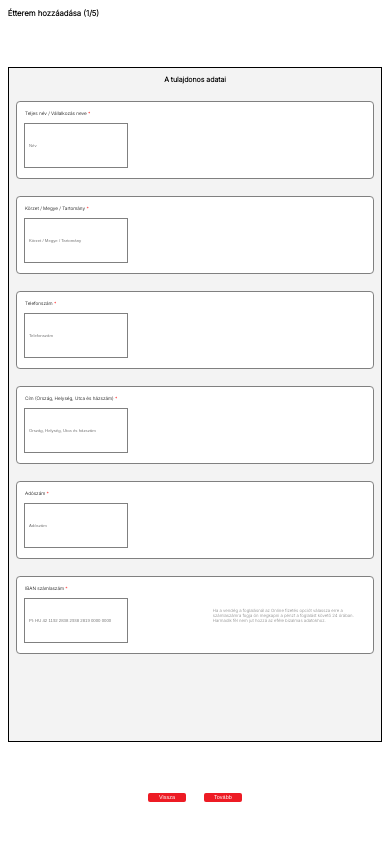
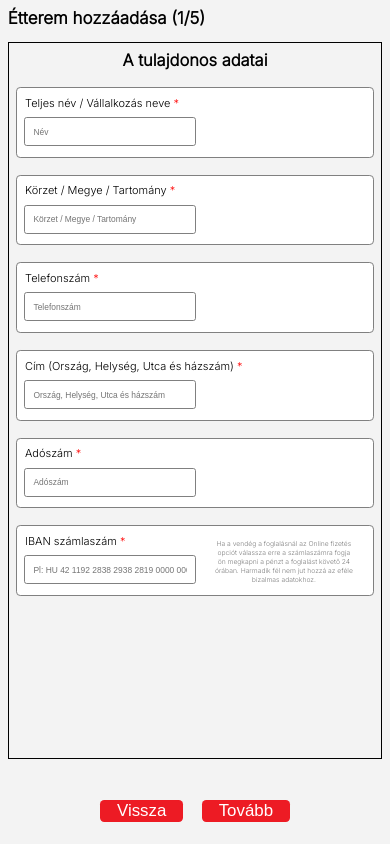
Before and after one commit to Adammihaly/loadeat, a PHP site: page /etterem_hozzaadas.html in a window 390 px wide. Run offline with PHP 8.4, Linux system fonts and the light colour scheme.

Commit message:
Responsive kesz. Design kell javitani

```diff
--- a/css/etterem_hozzaadas.css
+++ b/css/etterem_hozzaadas.css
@@ -10,6 +10,7 @@ body
     font-family: 'Inter';
     position: relative;
     height: 100dvh;
+    background-color: rgb(243, 243, 243);
 }
 
 h1
@@ -23,7 +24,6 @@ form
 {
 
     height: 80vh;
-    border: 1px solid black;
     position: relative;
 
     & section
@@ -39,7 +39,6 @@ form
         font-size: 1.2vw;
         display: flex;
         flex-direction: column;
-        background-color: rgb(243, 243, 243);
         gap: 2vh;
 
 
@@ -56,7 +55,7 @@ form
             padding-block-end: 3vw;
             padding-block-start: 2vw;
             padding-inline: 2vw;
-            border-radius: 1vw;
+            border-radius: .3vw;
             border: 1px solid gray;
             background-color: white;
             gap: 1vh;
@@ -170,3 +169,110 @@ form
         border-radius: .5vw;
     }
 }
+
+
+@media (max-width:850px) {
+
+    h1
+    {
+        font-size: 2vh;
+        margin: 0;
+        height: 4vh;
+    }
+
+    form
+    {
+        height: 85dvh;
+        border: 1px solid black;
+
+        & section
+        {
+            font-size: 1.3vh;
+
+            .input_field
+            {
+                border-radius: .5vh;
+
+                & input
+                {
+                    width: 50%;
+                    padding: 1vh;
+                    height: fit-content;
+                    outline: solid 1px gray;
+                    border: none;
+                    font-size: 1vh;
+                    border-radius: .2vh;
+                }
+
+                & i
+                {
+                    font-size: .8vh;
+                    text-align: center;
+                }
+
+                & textarea
+                {
+                    font-size: 1vh;
+                }
+
+            }
+
+            .checkbox_field
+            {
+
+
+                & p
+                {
+                    font-size: 1.1vh;
+                }
+
+                .container
+                {
+                    transform: translateY(-10%);
+                }
+
+                & input
+                {
+                    /* margin-top: .5vh; */
+                    width: .8vh;
+                    transform: translateY(35%);
+
+
+                }
+
+                & label
+                {
+                    font-size: 1vh;
+                }
+
+
+                & i
+                {
+                    transform: translate(10%,-40%);
+                    font-size: .8vh;
+                    text-align: center;
+                }
+            }
+
+            .kep_field
+            {
+                & input
+                {
+                    margin-top: 1vh;
+                    font-size: 1vh;
+                }
+            }
+        }
+    }
+
+    .buttons
+    {
+        & button
+        {
+            border-radius: .5vh;
+            font-size: 2vh;
+            width: fit-content;
+            padding-inline: 2vh;
+        }
+    }
+}
--- a/etterem_hozzaadas.html
+++ b/etterem_hozzaadas.html
@@ -59,11 +59,13 @@
             </div>
             <div class="checkbox_field">
                 <p>Fizetési lehetőségek az ön étterme esetében <span style="color: red;"> *</span></p>
+                <div class="container">
                 <input type="checkbox" id="fizetes_készpénz" name="fizetes_készpénz">
                 <label for="fizetes_készpénz">Helyszini készpénzes fizetés<br></label>
                 <input type="checkbox" id="fizetes_kartya" name="fizetes_kartya">
                 <label for="fizetes_kartya">Helyszini kártyás fizetés</label>
                 <i><strong>Mi a helyzet az Online fizetéssel?</strong><br>Az Online fizetést NEM lehet kikapcsolni, tehát ez a funkció autómatikusan be van aktiválva minden lakásétterem részére. Amennyiben ez önnek problémát okoz, kérjük keresse fel ügyfélszolgálatunk.</i>
+                </div>
             </div>
             <div class="kep_field">
                 <p>Képek az étteremről (maximum 5 darab) <span style="color: red;"> *</span></p>
```
